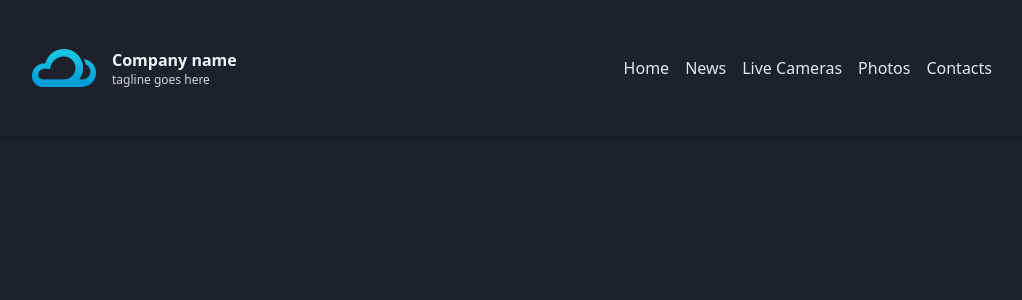
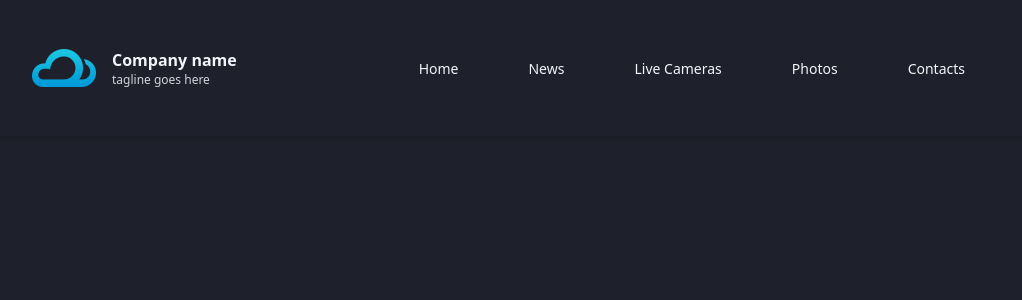
Before and after one commit to Ronald-Him/weather-app, a React (Vite) app: page / in a window 1280 px wide. Shown: the top 300 px of the page, without its empty margins (128-1150 px from the left). Built offline with nearby package versions, Linux system fonts and the light colour scheme.

Commit message:
nav bar 3

```diff
--- a/src/components/Header.jsx
+++ b/src/components/Header.jsx
@@ -1,6 +1,8 @@
 // import React from 'react';
 
 import { Fragment } from "react";
+import React, { useState } from 'react';
+import { Bars3Icon, XMarkIcon } from '@heroicons/react/24/solid';
 
 const Header = () => {
 
@@ -11,6 +13,8 @@ const Header = () => {
         {name: 'Photos', link: '/'},
         {name: 'Contacts', link: '/'},
     ]
+
+    let [isOpen, setisOpen] = useState(false);
 
     return (
         <Fragment>
@@ -23,10 +27,19 @@ const Header = () => {
                         <span className="text-gray-300 text-xs">tagline goes here</span>
                     </div>
                 </div>
-                <ul className="md:flex pl-9 md:pl-0 gap-4">
+
+                <div onClick={()=> setisOpen(!isOpen)} className="text-slate-100 w-7 h-7 absolute right-8 top-6 cursor-pointer md:hidden">
+                    {
+                        isOpen ? <XMarkIcon/> : <Bars3Icon/>
+                    }
+
+                </div>
+
+
+                <ul className={`md:flex pl-9 md:pl-0 gap-4 md:items-center md:pb-0 pb-12 absolute md:static bg-[#1e202b] md:z-auto z-[-1] left-0 w-full md:w-auto transistion-all duration-500 ease-in ${isOpen ? 'top-12' : 'top-[-490px]'} `}>
                 {
                     Links.map((link, index) => (
-                        <li key={index} className="text-slate-200 transition hover:text-[#009ad8] hover:border-[#009ad8]">
+                        <li key={index} className="text-slate-100 button button-hover cursor-pointer">
                             <a href="/">{link.name}</a>
                         </li>))
                 }
--- a/src/index.css
+++ b/src/index.css
@@ -2,6 +2,15 @@
 @tailwind components;
 @tailwind utilities;
 
+
+@layer components{
+  .button{
+    @apply text-[0.875rem] border-third  border-2 px-[1.563rem] py-[0.313rem] rounded-full transition duration-300 ease-in;
+  }
+  .button-hover{
+    @apply hover:text-primary hover:border-primary;
+  }
+}
 /* :root {
   font-family: Inter, system-ui, Avenir, Helvetica, Arial, sans-serif;
   line-height: 1.5;
--- a/tailwind.config.js
+++ b/tailwind.config.js
@@ -4,7 +4,12 @@ export default {
     "./index.html",
     "./src/**/*.{js,ts,jsx,tsx}"],
   theme: {
-    extend: {},
+    extend: {
+      colors: {
+        primary: '#009ad8',
+        third : '#1e202b'
+      }
+    },
   },
   plugins: [],
 }
```
